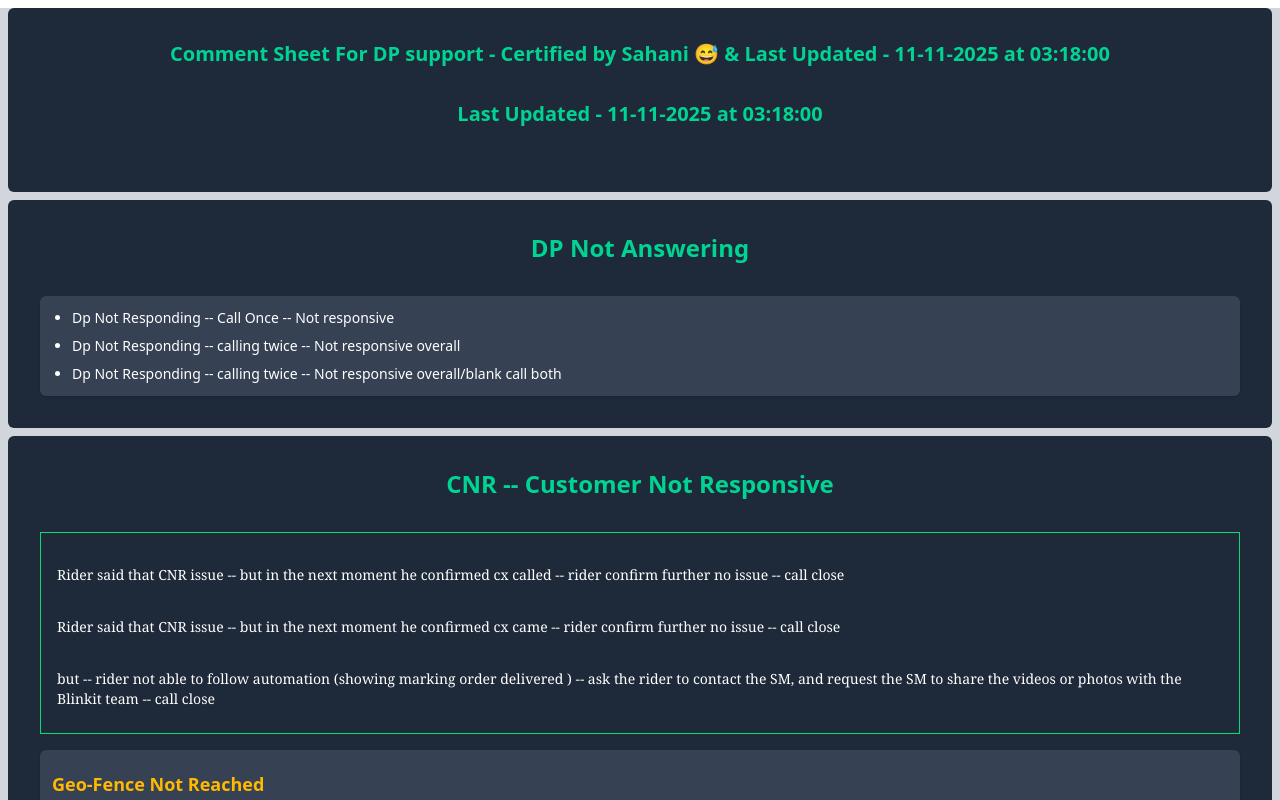
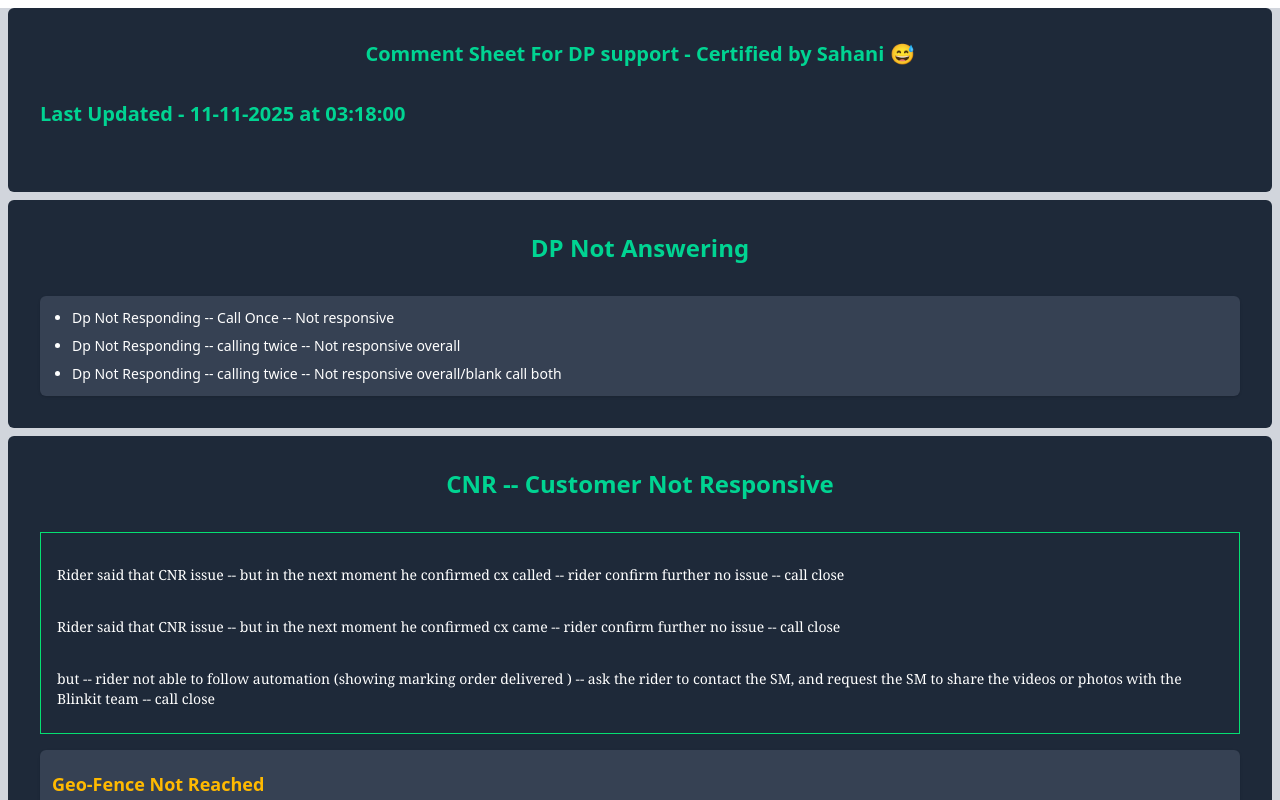
Before and after one commit to Code-with-Sahani/Blinket-DP, a React (Vite) app: page / in a window 1280 px wide. Shown: the top 800 px of the page. Built offline with nearby package versions, Linux system fonts and the light colour scheme.

Commit message:
Update App.jsx

```diff
--- a/src/App.jsx
+++ b/src/App.jsx
@@ -18,9 +18,9 @@ const App = () => {
     <div className='h-full w-full bg-gray-300 text-white'>
 
        <div className="m-2 p-4 text-sm bg-gray-800 text-white rounded-md md:p-6 lg:p-8">
-        <h2 className="text-center text-xl font-bold text-emerald-400 mb-8">Comment Sheet For DP support - Certified by Sahani &#128517; & Last Updated - 11-11-2025 at 03:18:00</h2>
+        <h2 className="text-center text-xl font-bold text-emerald-400 mb-8">Comment Sheet For DP support - Certified by Sahani &#128517;</h2>
 
-         <h2 className="text-center text-xl font-semibold text-emerald-400 mb-8">Last Updated - 11-11-2025 at 03:18:00</h2>
+         <h2 className="text-start text-xl font-semibold text-emerald-400 mb-8">Last Updated - 11-11-2025 at 03:18:00</h2>
 
        </div>
 
```
